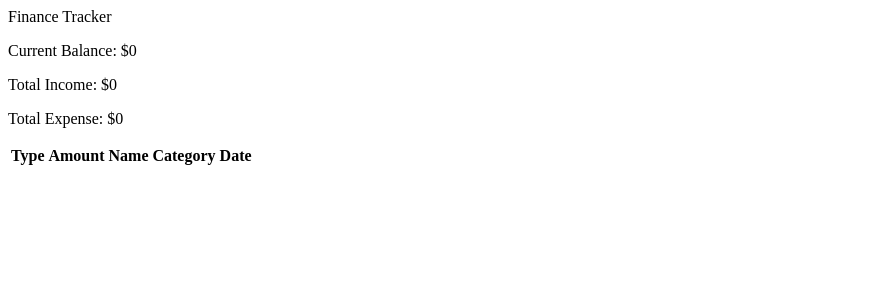
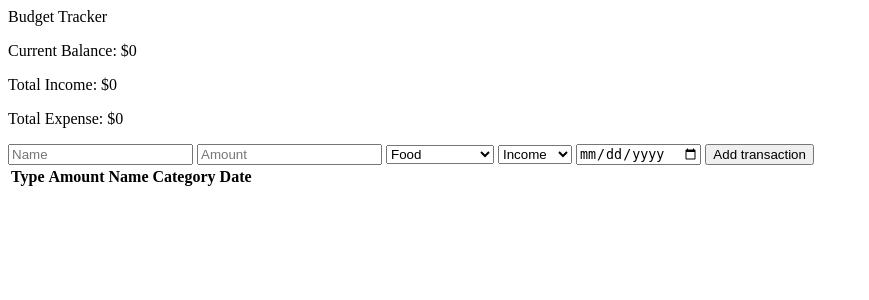
Before and after one commit to D0ct0rg/budget-tracker-flask, a Flask app: page / in a window 1280 px wide. Shown: the top 300 px of the page, without its empty margins (0-869 px from the left). Run offline with Flask 3, Linux system fonts and the light colour scheme; data that the repository does not hold is empty.

Commit message:
Implement add transaction form and route

```diff
--- a/app.py
+++ b/app.py
@@ -28,5 +28,19 @@ def home():
     )
 
 
+@app.route('/add', methods=['POST'])
+def add():
+    name = request.form['name']
+    amount = request.form['amount']
+    category = request.form['category']
+    transaction_type = request.form['transaction_type']
+    date = request.form['date']
+
+    if name.strip() != '' and amount.strip() != '':
+        add_transaction(name, amount, category, transaction_type, date)
+
+    return redirect('/')
+
+
 if __name__ == '__main__':
     app.run(debug=True)
--- a/templates/index.html
+++ b/templates/index.html
@@ -5,10 +5,31 @@
 <head>
     <title>Budget Tracker</title>
 
-    <head>Finance Tracker</head>
+    <head>Budget Tracker</head>
     <p>Current Balance: ${{ current_balance }}</p>
     <p>Total Income: ${{ total_income }}</p>
     <p>Total Expense: ${{ total_expense }}</p>
+    <form method="POST" action="/add">
+        <input type="text" name="name" placeholder="Name" required>
+        <input type="number" step="0.01" name="amount" placeholder="Amount" required>
+        <select name="category" required>
+            <option value="Food">Food</option>
+            <option value="Transportation">Transportation</option>
+            <option value="Housing">Housing</option>
+            <option value="Entertainment">Entertainment</option>
+            <option value="Utilities">Utilities</option>
+            <option value="Healthcare">Healthcare</option>
+            <option value="Education">Education</option>
+            <option value="Job">Job</option>
+            <option value="Other">Other</option>
+        </select>
+        <select name="transaction_type" required>
+            <option value="Income">Income</option>
+            <option value="Expense">Expense</option>
+        </select>
+        <input type="date" name="date" required>
+        <button type="submit">Add transaction</button>
+    </form>
 </head>
 
 <body>
```
Also changed, not shown: READ.md (+14 -18 lines).
